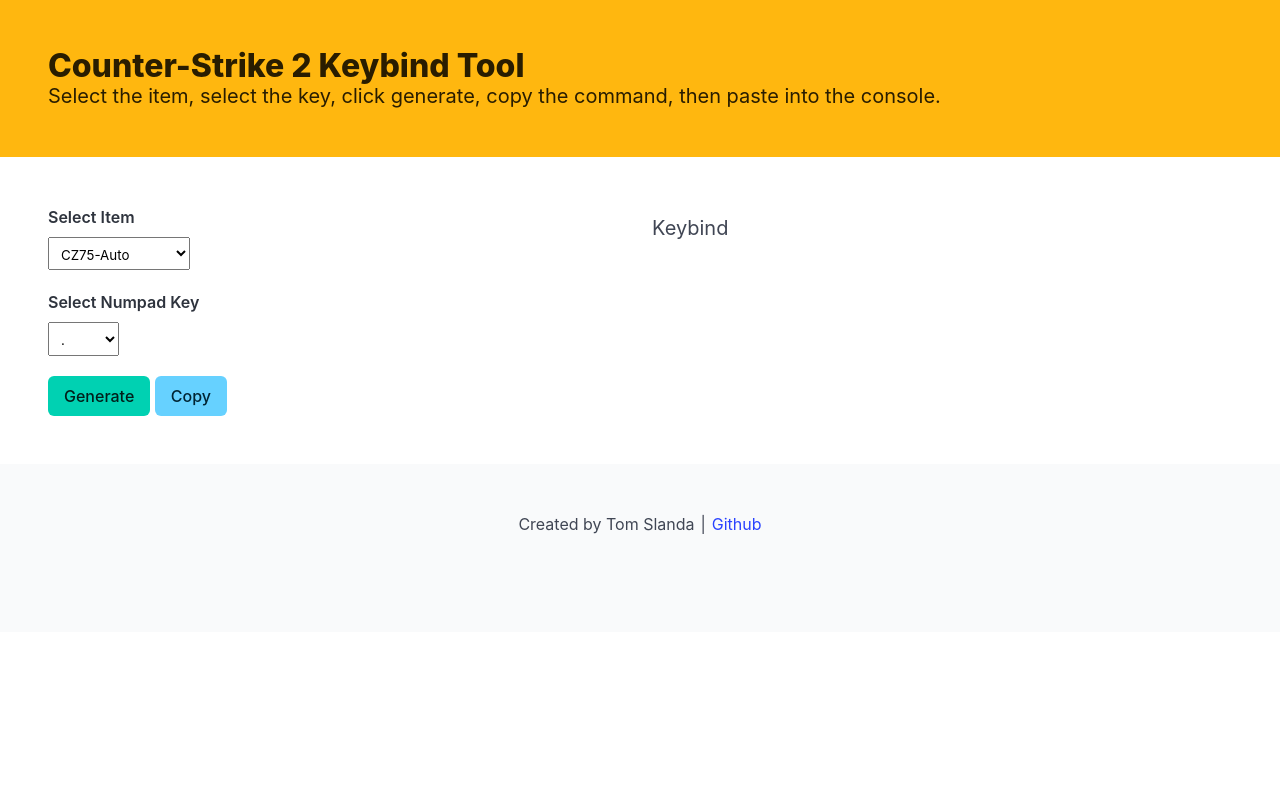
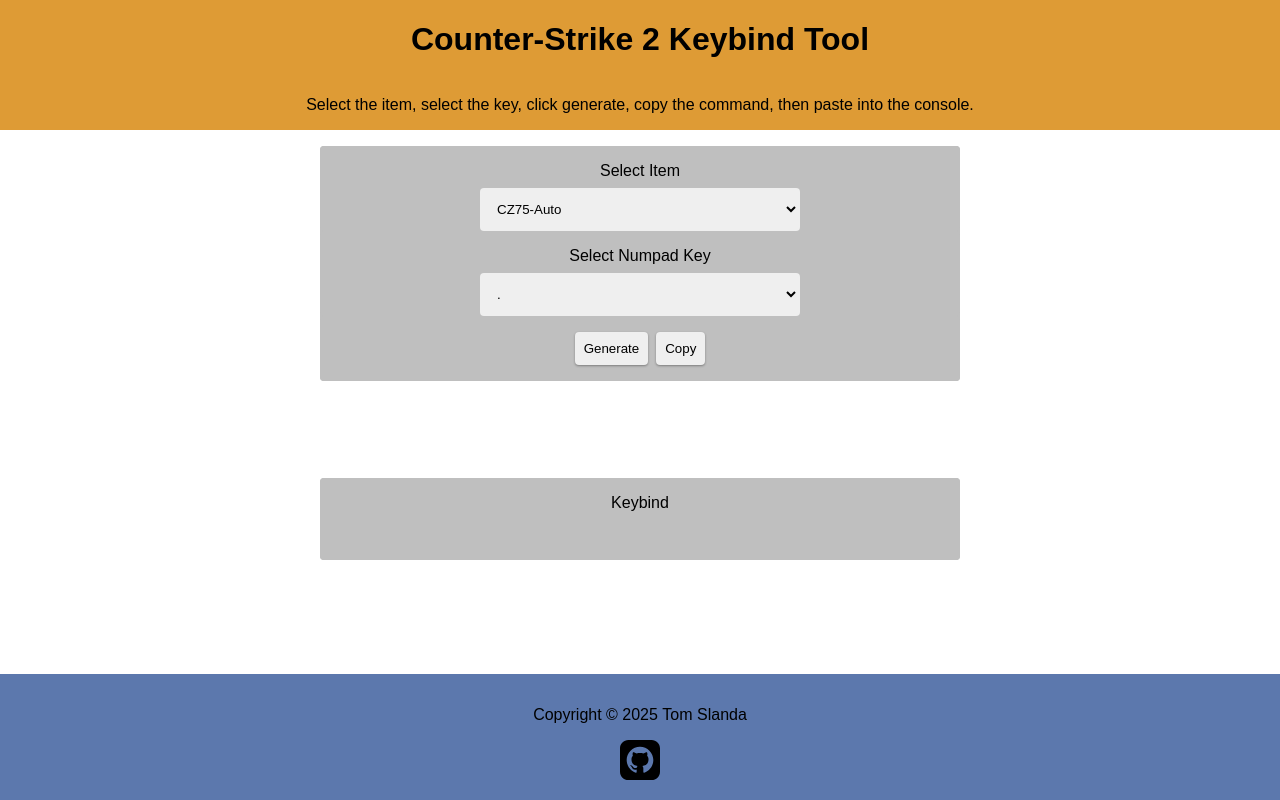
Before and after one commit to slandath/cs2Keybinds, a plain HTML site: page index.html in a window 1280 px wide. Drawn offline with nearby package versions, Linux system fonts and the light colour scheme.

Commit message:
removed bulma

```diff
--- a/app.js
+++ b/app.js
@@ -4,6 +4,8 @@ const keySelect = document.querySelector('#keys')
 const generateBtn = document.querySelector('#generateBtn')
 const copyBtn = document.querySelector('#copyBtn')
 const message = document.querySelector('#message')
+
+document.addEventListener("DOMContentLoaded", getCurrentYear);
 
 generateBtn.addEventListener('click', () => {
     setMessage()
@@ -28,3 +30,11 @@ function setMessage(content = null, color = null) {
     message.innerText = content;
     message.className = color
 }
+
+function getCurrentYear() {
+    const currentYear = new Date().getFullYear();
+    const yearId = document.getElementById("year");
+    if (yearId) {
+        yearId.textContent = currentYear;
+    }
+}
--- a/index.html
+++ b/index.html
@@ -7,24 +7,21 @@
     <title>CS2 Keybind</title>
     <link rel="icon" type="image/x-icon"
         href="https://preview.redd.it/which-official-cs2-logo-do-you-like-better-1-or-2-v0-meakmjcylyqa1.jpg?width=358&format=pjpg&auto=webp&s=7999d040dcab80a7521b44f1d81dd840a7ef7135">
-    <link rel="stylesheet" href="https://cdn.jsdelivr.net/npm/bulma@1.0.0/css/bulma.min.css">
+    <link rel="stylesheet" href="/styles.css">
 </head>
 
 <body>
-    <div class="hero is-warning">
-        <div class="hero-body">
-            <h1 class="title">Counter-Strike 2 Keybind Tool</h1>
-            <p class="subtitle">Select the item, select the key, click generate, copy the command, then paste into the
+    <div class="hero">
+        <h1>Counter-Strike 2 Keybind Tool</h1>
+        <p>Select the item, select the key, click generate, copy the command, then paste into the
             console.
         </p>
     </div>
-    </div>
-    <div class="section">
-        <div class="columns">
-            <div class="column">
-                <div class="field">
+    <div class="main-container">
+        <div class="background-container">
+            <div class="flex-container">
                 <label for="items" class="label">Select Item</label>
-                    <select name="items" id="items" class="select p-2">
+                <select name="items" id="items" class="select">
                     // Pistols
                     <optgroup label="Pistols">
                         <option value="cz75a">CZ75-Auto</option>
@@ -92,7 +89,7 @@
                     </optgroup>
                 </select>
             </div>
-                <div class="field">
+            <div class="flex-container">
                 <label for="keys" class="label pt-2">Select Numpad Key</label>
                 <select name="keys" id="keys" class="select p-2">
                     <option value="KP_DEL">.</option>
@@ -113,19 +110,27 @@
                     <option value="KP_0">0</option>
                 </select>
             </div>
-                <button id="generateBtn" class="button is-primary mt-2">Generate</button>
-                <button id="copyBtn" class="button is-info mt-2">Copy</button>
+            <div class="button-container">
+                <button id="generateBtn" class="button">Generate</button>
+                <button id="copyBtn" class="button">Copy</button>
             </div>
-            <div class="column">
+        </div>
+
+        <div class="background-container">
+            <div class="flex-container">
                 <p class="is-size-5 py-2">Keybind</p>
                 <span id="keybind" class="has-text-warning"></span>
                 <p id="message"></span>
             </div>
         </div>
     </div>
-    <footer class="footer is-flex is-justify-content-center">
-        <p>Created by Tom Slanda&ThickSpace;|</p>
-        <a href="https://www.github.com/slandath">&ThickSpace;Github</a>
+    <footer>
+        <p>Copyright © <span id="year"></span>&nbsp;Tom Slanda</p>
+        <a href="https://github.com/slandath" target="_blank"><svg xmlns="http://www.w3.org/2000/svg" fill="#000000"
+                width="40" height="40" viewBox="0 0 24 24">
+                <path
+                    d="M19 0h-14c-2.761 0-5 2.239-5 5v14c0 2.761 2.239 5 5 5h14c2.762 0 5-2.239 5-5v-14c0-2.761-2.238-5-5-5zm-4.466 19.59c-.405.078-.534-.171-.534-.384v-2.195c0-.747-.262-1.233-.55-1.481 1.782-.198 3.654-.875 3.654-3.947 0-.874-.312-1.588-.823-2.147.082-.202.356-1.016-.079-2.117 0 0-.671-.215-2.198.82-.64-.18-1.324-.267-2.004-.271-.68.003-1.364.091-2.003.269-1.528-1.035-2.2-.82-2.2-.82-.434 1.102-.16 1.915-.077 2.118-.512.56-.824 1.273-.824 2.147 0 3.064 1.867 3.751 3.645 3.954-.229.2-.436.552-.508 1.07-.457.204-1.614.557-2.328-.666 0 0-.423-.768-1.227-.825 0 0-.78-.01-.055.487 0 0 .525.246.889 1.17 0 0 .463 1.428 2.688.944v1.489c0 .211-.129.459-.528.385-3.18-1.057-5.472-4.056-5.472-7.59 0-4.419 3.582-8 8-8s8 3.581 8 8c0 3.533-2.289 6.531-5.466 7.59z" />
+            </svg></a>
     </footer>
     <script src="app.js"></script>
 </body>
--- /dev/null
+++ b/styles.css
@@ -0,0 +1,108 @@
+:root {
+  --gray: hsla(0, 0%, 75%, 1);
+  --orange: hsla(36, 72%, 54%, 1);
+  --blue: hsla(219, 33%, 52%, 1);
+  --black: hsla(0, 0%, 0%, 1);
+  --radius: 0.25rem;
+}
+
+*,
+*::after,
+*::before {
+  box-sizing: border-box;
+}
+
+html {
+  font-family: Arial, Helvetica, sans-serif;
+}
+
+body {
+  display: grid;
+  grid-template-rows: auto 1fr auto;
+  min-height: 100vh;
+  margin: 0;
+}
+
+footer {
+  display: flex;
+  flex-direction: column;
+  text-align: center;
+  background: var(--blue);
+  padding: 1rem;
+}
+
+.background-container {
+  display: flex;
+  flex-direction: column;
+  height: min-content;
+  background: var(--gray);
+  border-radius: var(--radius);
+}
+
+.button {
+  padding: 0.5rem;
+  border-radius: var(--radius);
+  border: 1px solid transparent;
+  box-shadow: 0 1px 3px rgba(0, 0, 0, 0.12), 0 1px 2px rgba(0, 0, 0, 0.24);
+  transition: all 0.3s cubic-bezier(0.25, 0.8, 0.25, 1);
+}
+
+.button:hover {
+  cursor: pointer;
+  box-shadow: 0 3px 6px rgba(0, 0, 0, 0.16), 0 3px 6px rgba(0, 0, 0, 0.23);
+}
+
+.button-container {
+  display: flex;
+  justify-content: center;
+  gap: 0.5rem;
+  padding: 1rem;
+  border-radius: var(--radius);
+}
+
+.flex-container {
+  display: flex;
+  flex-direction: column;
+  align-items: center;
+  background-color: var(--gray);
+  border-radius: var(--radius);
+}
+
+.flex-container button {
+  padding: 0.5rem;
+  border-radius: var(--radius);
+  border: 1px solid black;
+}
+
+.flex-container,
+.button-container {
+  background: var(--gray);
+}
+
+.hero {
+  display: flex;
+  flex-direction: column;
+  text-align: center;
+  background: var(--orange);
+}
+
+.label {
+  margin-top: 1rem;
+  margin-bottom: 0.5rem;
+}
+
+.main-container {
+  display: grid;
+  grid-template-columns: 1fr;
+  margin: 0 auto;
+  margin-top: 1rem;
+  margin-bottom: 1rem;
+  width: 50%;
+}
+
+.select {
+  padding: 0.75rem;
+  border-radius: var(--radius);
+  border: 1px solid transparent;
+  width: 50%;
+}
```
Lines whose indentation alone changed are shown as unchanged.
